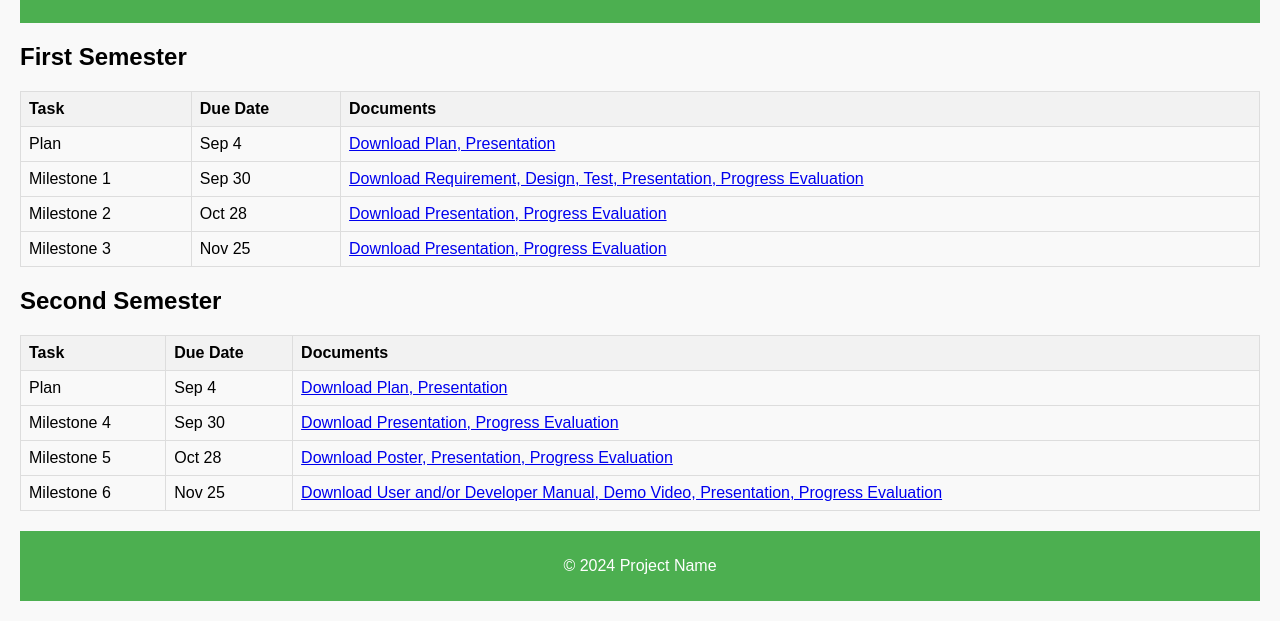
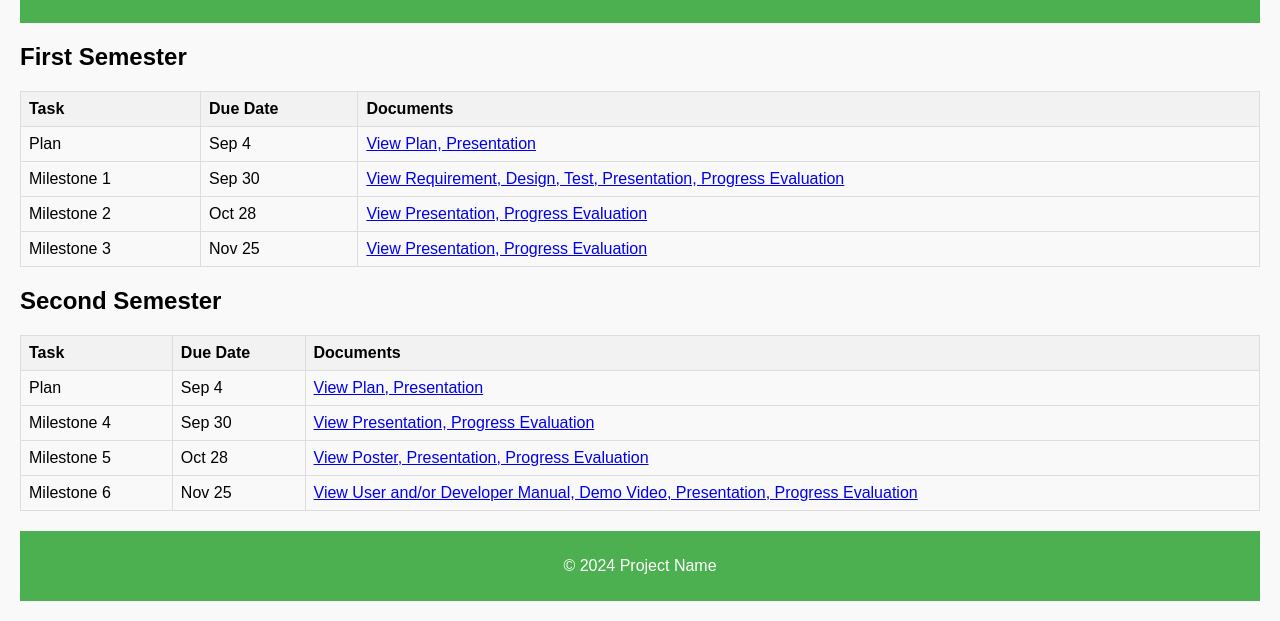
Before and after one commit to tylerdionne/TastefulPanthers.github.io, a plain HTML site: page index.html in a window 1280 px wide. Shown: the part 301-922 px from the top of the page. Drawn offline with Linux system fonts and the light colour scheme.

Commit message:
Update index.html

```diff
--- a/index.html
+++ b/index.html
@@ -19,6 +19,7 @@
         <p>Philip Chan, pkc@fit.edu</p>
     </header>
 
+    </header>
     <main>
         <h2>First Semester</h2>
         <table>
@@ -31,32 +32,31 @@
                 <td>Plan</td>
                 <td>Sep 4</td>
                 <td>
-                    <a href="https://github.com/tylerdionne/TastefulPanthers.github.io/blob/main/PLAN/Project%20Plan%20-%20Tyler%20Dionne%2C%20Kendall%20Kelly%2C%20Braden%20Corkum.pdf" download>Download Plan, Presentation</a><br>
+                    <a href="path/to/plan_and_presentation.pdf">View Plan, Presentation</a><br>
                 </td>
             </tr>
             <tr>
                 <td>Milestone 1</td>
                 <td>Sep 30</td>
                 <td>
-                    <a href="URL_to_your_milestone1_document.pdf" download>Download Requirement, Design, Test, Presentation, Progress Evaluation</a><br>
+                    <a href="path/to/milestone1_documents.pdf">View Requirement, Design, Test, Presentation, Progress Evaluation</a><br>
                 </td>
             </tr>
             <tr>
                 <td>Milestone 2</td>
                 <td>Oct 28</td>
                 <td>
-                    <a href="URL_to_your_milestone2_document.pdf" download>Download Presentation, Progress Evaluation</a><br>
+                    <a href="path/to/milestone2_documents.pdf">View Presentation, Progress Evaluation</a><br>
                 </td>
             </tr>
             <tr>
                 <td>Milestone 3</td>
                 <td>Nov 25</td>
                 <td>
-                    <a href="URL_to_your_milestone3_document.pdf" download>Download Presentation, Progress Evaluation</a><br>
+                    <a href="path/to/milestone3_documents.pdf">View Presentation, Progress Evaluation</a><br>
                 </td>
             </tr>
         </table>
-
         <h2>Second Semester</h2>
         <table>
             <tr>
@@ -68,33 +68,32 @@
                 <td>Plan</td>
                 <td>Sep 4</td>
                 <td>
-                    <a href="URL_to_your_second_semester_plan_document.pdf" download>Download Plan, Presentation</a><br>
+                    <a href="path/to/second_semester_plan.pdf">View Plan, Presentation</a><br>
                 </td>
             </tr>
             <tr>
                 <td>Milestone 4</td>
                 <td>Sep 30</td>
                 <td>
-                    <a href="URL_to_your_milestone4_document.pdf" download>Download Presentation, Progress Evaluation</a><br>
+                    <a href="path/to/milestone4_documents.pdf">View Presentation, Progress Evaluation</a><br>
                 </td>
             </tr>
             <tr>
                 <td>Milestone 5</td>
                 <td>Oct 28</td>
                 <td>
-                    <a href="URL_to_your_milestone5_document.pdf" download>Download Poster, Presentation, Progress Evaluation</a><br>
+                    <a href="path/to/milestone5_documents.pdf">View Poster, Presentation, Progress Evaluation</a><br>
                 </td>
             </tr>
             <tr>
                 <td>Milestone 6</td>
                 <td>Nov 25</td>
                 <td>
-                    <a href="URL_to_your_milestone6_document.pdf" download>Download User and/or Developer Manual, Demo Video, Presentation, Progress Evaluation</a><br>
+                    <a href="path/to/milestone6_documents.pdf">View User and/or Developer Manual, Demo Video, Presentation, Progress Evaluation</a><br>
                 </td>
             </tr>
         </table>
     </main>
-
     <footer>
         <p>© 2024 Project Name</p>
     </footer>
```
